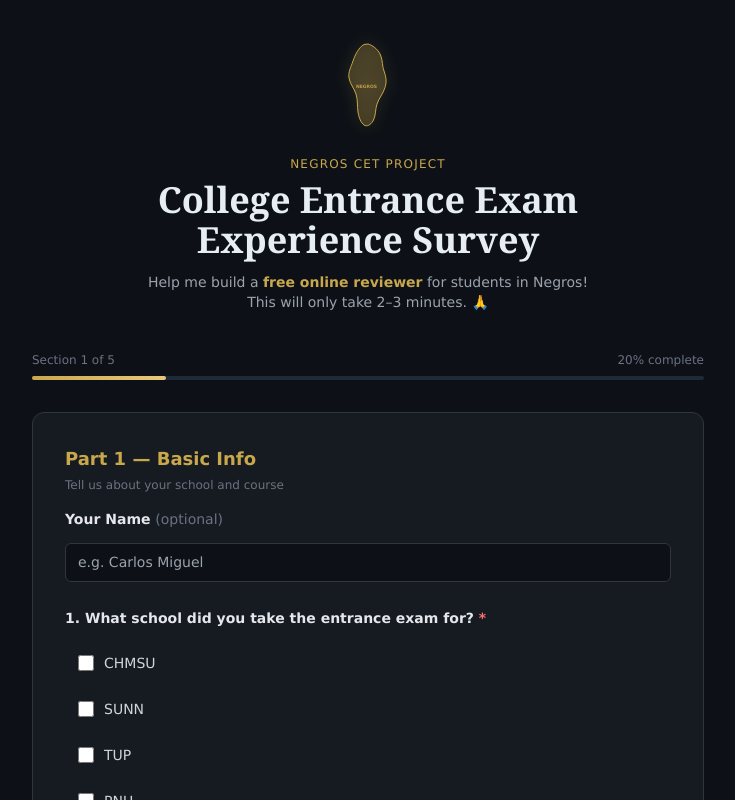
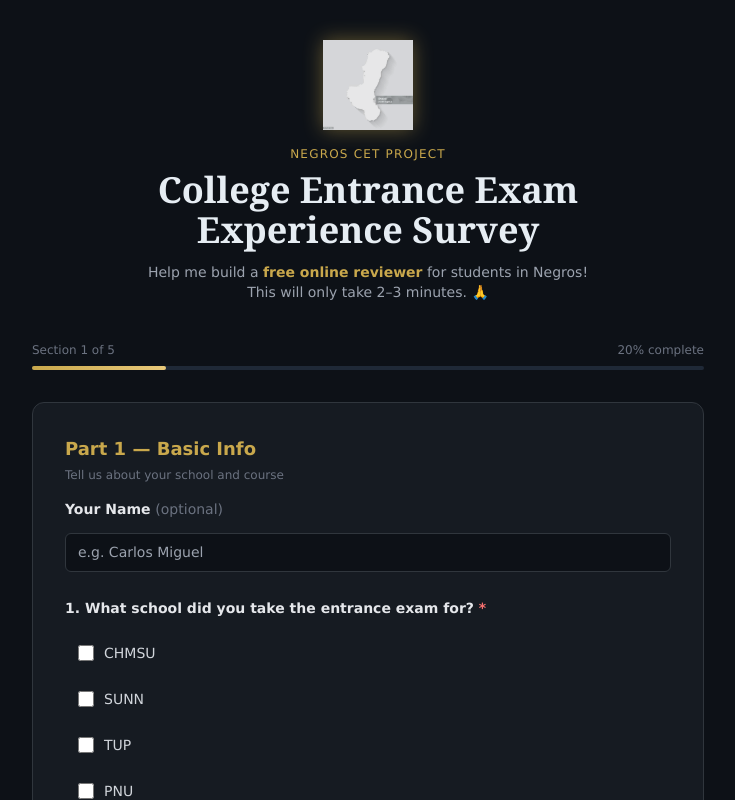
Before and after one commit to JenxxAI/negros-cet-survey, a Next.js app: page / in a window 1280 px wide. Shown: the top 800 px of the page, without its empty margins (272-1007 px from the left). Built offline with nearby package versions, Linux system fonts and the light colour scheme; no server answers.

Commit message:
feat: use image.png for Negros map instead of SVG

```diff
--- a/app/page.js
+++ b/app/page.js
@@ -222,16 +222,12 @@ export default function SurveyPage() {
         <div className="text-center mb-10">
           {/* Negros Island Map */}
           <div className="flex justify-center mb-4">
-            <svg viewBox="0 0 120 200" width="60" height="100" aria-label="Negros Island" style={{filter:'drop-shadow(0 0 8px rgba(201,168,76,0.4))'}}>
-              <path
-                d="M60 8 C68 10, 80 18, 85 30 C90 42, 88 52, 92 62 C96 74, 98 82, 94 95 C90 108, 82 116, 78 128 C74 140, 76 152, 70 162 C65 170, 58 174, 52 170 C46 166, 42 156, 40 144 C38 132, 40 120, 36 108 C32 96, 24 88, 22 76 C20 64, 26 54, 30 42 C34 30, 42 14, 52 9 Z"
-                fill="#c9a84c"
-                fillOpacity="0.25"
-                stroke="#c9a84c"
-                strokeWidth="2"
-              />
-              <text x="57" y="95" textAnchor="middle" fill="#c9a84c" fontSize="9" fontWeight="bold" opacity="0.9">NEGROS</text>
-            </svg>
+            <img
+              src="/negros-map.png"
+              alt="Negros Island"
+              width={90}
+              style={{filter:'drop-shadow(0 0 10px rgba(201,168,76,0.5))', opacity: 0.9}}
+            />
           </div>
           <p className="text-xs uppercase tracking-widest gold-accent mb-2">Negros CET Project</p>
           <h1 className="text-3xl md:text-4xl font-display font-bold mb-3">College Entrance Exam<br />Experience Survey</h1>
```
Also changed, not shown: image.png (added), public/negros-map.png (added).
